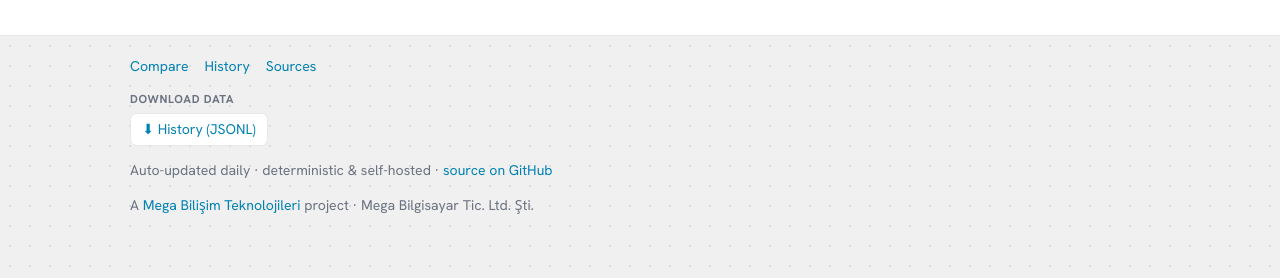
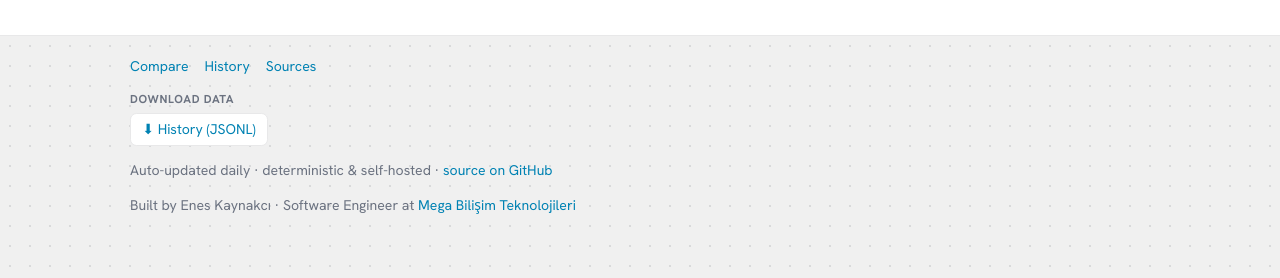
Before and after one commit to ekaynac/onprem-ai-adoption-radar, a FastAPI app: template src/radar/web/templates/index.html in a window 1280 px wide. Shown: the part 610-888 px from the top of the page. Run offline with FastAPI, Linux system fonts and the light colour scheme; the template is opened without the code that fills it, so the values that code supplies are empty; parts of the project's set-up code (start-up, migrations or seed data) failed here and were passed over.

Commit message:
chore: credit Enes Kaynakcı (Mega Bilişim); drop brand-kit refs
- Author credit to Enes Kaynakcı (Software Engineer at Mega Bilişim
  Teknolojileri) in README, pyproject, and the site footer.
- Remove brand-kit references from .gitignore/CHANGELOG; the brand kit is kept
  outside the repo and is now git-ignored.

```diff
--- a/pyproject.toml
+++ b/pyproject.toml
@@ -4,7 +4,7 @@ version = "0.1.0"
 description = "Decision-oriented radar for agent/tooling adoption in on-prem AI workflows"
 readme = "README.md"
 license = "Unlicense"
-authors = [{ name = "ekaynac" }]
+authors = [{ name = "Enes Kaynakcı" }]
 keywords = ["ai", "agents", "tech-radar", "on-prem", "self-hosted", "mcp", "adoption"]
 classifiers = [
   "Development Status :: 4 - Beta",
--- a/src/radar/web/templates/_footer.html
+++ b/src/radar/web/templates/_footer.html
@@ -11,6 +11,6 @@
     </div>
     {% endif %}
     <p>Auto-updated daily · deterministic &amp; self-hosted · <a href="https://github.com/ekaynac/onprem-ai-adoption-radar">source on GitHub</a></p>
-    <p>A <a href="https://www.megabil.com">Mega Bilişim Teknolojileri</a> project · Mega Bilgisayar Tic. Ltd. Şti.</p>
+    <p>Built by Enes Kaynakcı · Software Engineer at <a href="https://www.megabil.com">Mega Bilişim Teknolojileri</a></p>
   </div>
 </footer>
```
Also changed, not shown: CHANGELOG.md, README.md, 1 other file.
